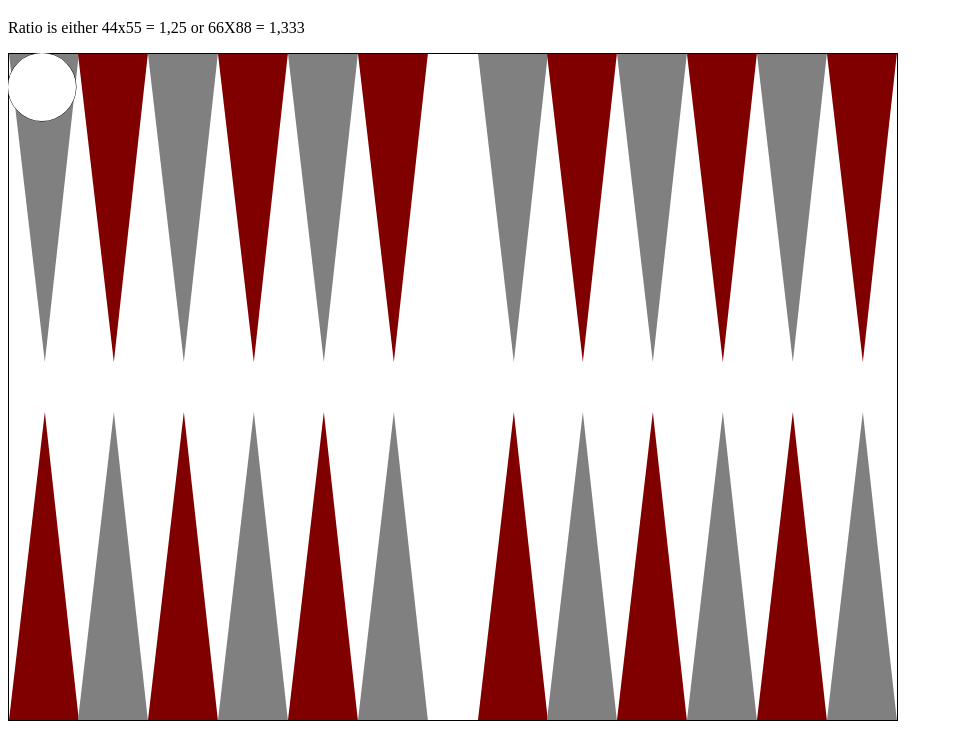
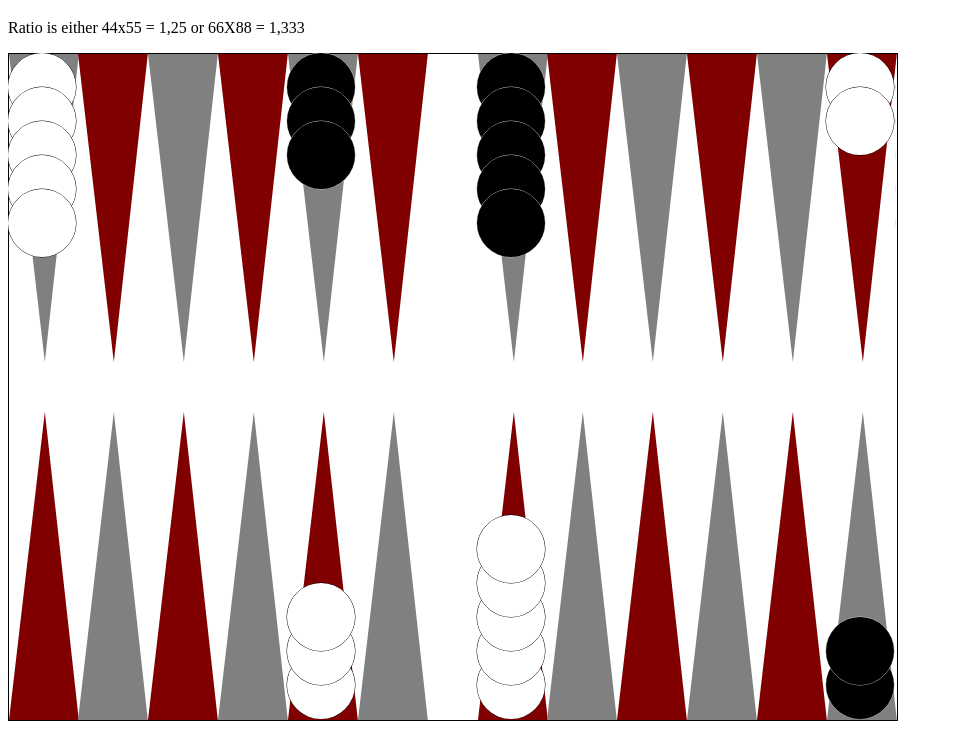
Before and after one commit to JoSSte/BackgammonJS, a plain HTML site: page index.html in a window 1280 px wide. Shown: the part 61-800 px from the top of the page, without its empty margins (0-953 px from the left). Drawn offline with Linux system fonts and the light colour scheme.

Commit message:
drawing whole board

```diff
--- a/index.html
+++ b/index.html
@@ -18,6 +18,13 @@
             top: 0;
             z-index: 1;
         }
+
+        #bgDiceLayer {
+            position: absolute;
+            left: 0;
+            top: 0;
+            z-index: 2;
+        }
     </style>
 </head>
 
@@ -29,17 +36,38 @@
     <div style="position: relative;">
         <canvas id="bgBoard"></canvas>
         <canvas id="bgPieceLayer"></canvas>
+        <canvas id="bgDiceLayer"></canvas>
     </div>
     <script>
-        let pieces = new Array();
+        //board dimensions
+        const w = 888;
+        const h = 666;
+        let pieces = {
+
+            'black': [
+                0, 0, 0, 0, 3, 0,  //top left
+                5, 0, 0, 0, 0, 0,  //top right
+                5, 0, 0, 0, 0, 0,  //bot left
+                0, 0, 0, 0, 0, 2,  //bot right
+                0                  //bar
+            ],
+            'white': [
+                5, 0, 0, 0, 0, 0, //top left
+                0, 0, 0, 0, 0, 2, //top right
+                0, 0, 0, 0, 3, 0, //bot left
+                5, 0, 0, 0, 0, 0, //bot right
+                0                 //bar
+            ]
+        };
+        let barCount = 0;
         let barWidth = 50;
         //point dimentions will be overwritten by drawBoard();
         let pointWidth = 10;
         let pointHeight = 30;
+        let pieceRadius = 8;
 
         function drawBoard() {
-            var w = 888;
-            var h = 666;
+            /****** Set up board dimensions and canvas scale *******/
 
             var boardCanvas = document.getElementById('bgBoard');
             var pieceCanvas = document.getElementById('bgPieceLayer');
@@ -47,24 +75,28 @@
             boardCanvas.style.height = h + "px";
             pieceCanvas.style.width = w + "px";
             pieceCanvas.style.height = h + "px";
+
             // Set actual size in memory (scaled to account for extra pixel density).
             var scale = window.devicePixelRatio; // Change to 1 on retina screens to see blurry canvas.
             boardCanvas.width = Math.floor(w * scale);
             boardCanvas.height = Math.floor(h * scale);
             pieceCanvas.width = Math.floor(w * scale);
             pieceCanvas.height = Math.floor(h * scale);
-            var cWidth = boardCanvas.width;
-            var cHeight = boardCanvas.height;
+
+            /****** Draw board *******/
+
             if (boardCanvas.getContext) {
                 //calculate cells dimensions
-                pointWidth = (cWidth - barWidth) / 12;
-                pointHeight = (cHeight - barWidth) / 2;
+                pointWidth = (w - barWidth) / 12;
+                pointHeight = (h - barWidth) / 2;
+                //calculate piece radius
+                pieceRadius = Math.floor(pointWidth / 2);
                 var ctx = boardCanvas.getContext('2d');
 
                 var pointIdx = 0;
                 var evenFill = 'grey';
                 var oddFill = 'maroon';
-                //top points
+                //draw top points
                 for (let x = 0; x < 12; x++) {
                     let offset = Math.floor(pointWidth * x);
                     //if 7-12, add bar width
@@ -79,7 +111,7 @@
                     ctx.fill(pointPath);
                 }
 
-                //bottom points
+                //draw bottom points
                 for (let x = 0; x < 12; x++) {
                     let offset = Math.floor(pointWidth * x);
                     //if 7-12, add bar width
@@ -87,8 +119,8 @@
                         offset += barWidth;
                     }
                     var pointPath = new Path2D();
-                    pointPath.moveTo(offset, cHeight);
-                    pointPath.lineTo(pointWidth + offset, cHeight);
+                    pointPath.moveTo(offset, h);
+                    pointPath.lineTo(pointWidth + offset, h);
                     pointPath.lineTo(pointWidth + offset - Math.floor(pointWidth / 2), pointHeight + barWidth);
                     ctx.fillStyle = ((x % 2 == 0) ? oddFill : evenFill)
                     ctx.fill(pointPath);
@@ -97,15 +129,79 @@
                 initPieces(pieceCanvas.getContext('2d'));
             }
         }
+
+        /**
+         * Draws pieces to the board based on the 'pieces' object
+         */
         function initPieces(ctx) {
-            const pieceWidth = Math.floor(pointWidth / 2);
+            for (const col of ['black', 'white']) {
+                for (let placeCtr = 0; placeCtr < 25; placeCtr++) {
+                    let place = 'top';
+                    if (placeCtr == 24) {
+                        place = 'bar';
+                    } else if (placeCtr > 12) {
+                        place = 'bot';
+                    }
+                    //console.log(col + ' ' + placeCtr + ' ' + pieces[col][placeCtr] + ' ' + place);
+                    if (pieces[col][placeCtr] > 0) {
+                        let offset = (placeCtr > 12) ? placeCtr - 12 : placeCtr;
+                        for (let pcCtr = 1; pcCtr <= pieces[col][placeCtr]; pcCtr++) {
+                            if(place == 'bar'){
+                                barCount ++;
+                            }
+                            drawPiece(ctx, col, place, offset, pcCtr);
+                        }
+                    }
+                }
+            }
+        }
+
+        /**
+         * ctx = 2d drawing context
+         * color = 'black' or 'white'
+         * place = 'top' 'bot' 'bar'
+         * idx = index position (void in case place = 'bar')
+         * num = piece number at this position
+         */
+        function drawPiece(ctx, color, place, idx, num) {
+            let numDraw = num;
+            let x = pieceRadius;
+            let y = pieceRadius;
+            if (num > 5) {
+                numDraw = 5
+            }
+            x = Math.floor(pointWidth * idx) + pieceRadius;
+            if (place == 'top') {
+                y = Math.floor(pieceRadius * numDraw);
+            } else if (place == 'bot') {
+                    y = h - Math.floor(pieceRadius * numDraw);
+            } else {//bar
+                //TODO: show more pieces
+                x = Math.floor(w / 2);
+                y = Math.floor((h / 2) + barCount * pieceRadius);
+            }
+            // take bar width into account
+            if (idx > 5 && place != 'bar') {
+                x += barWidth;
+            }
+
+            //TODO: show number for more than 5 pieces
+
+            let stroke = 'black';
+            if(color == 'black'){
+                stroke = 'silver';
+            }
+
+            console.log(color + ' ' + place + ' ' + idx + ' ' + num)
+
             ctx.beginPath();
-            ctx.arc(pieceWidth, pieceWidth, pieceWidth, Math.PI * 2, false);
-            ctx.strokeStyle = 'black';
-            ctx.fillStyle = 'white';
+            ctx.arc(x, y, pieceRadius, Math.PI * 2, false);
+            ctx.strokeStyle = stroke;
+            ctx.fillStyle = color;
             ctx.stroke();
             ctx.fill();
         }
+
         drawBoard();
     </script>
 </body>
```
